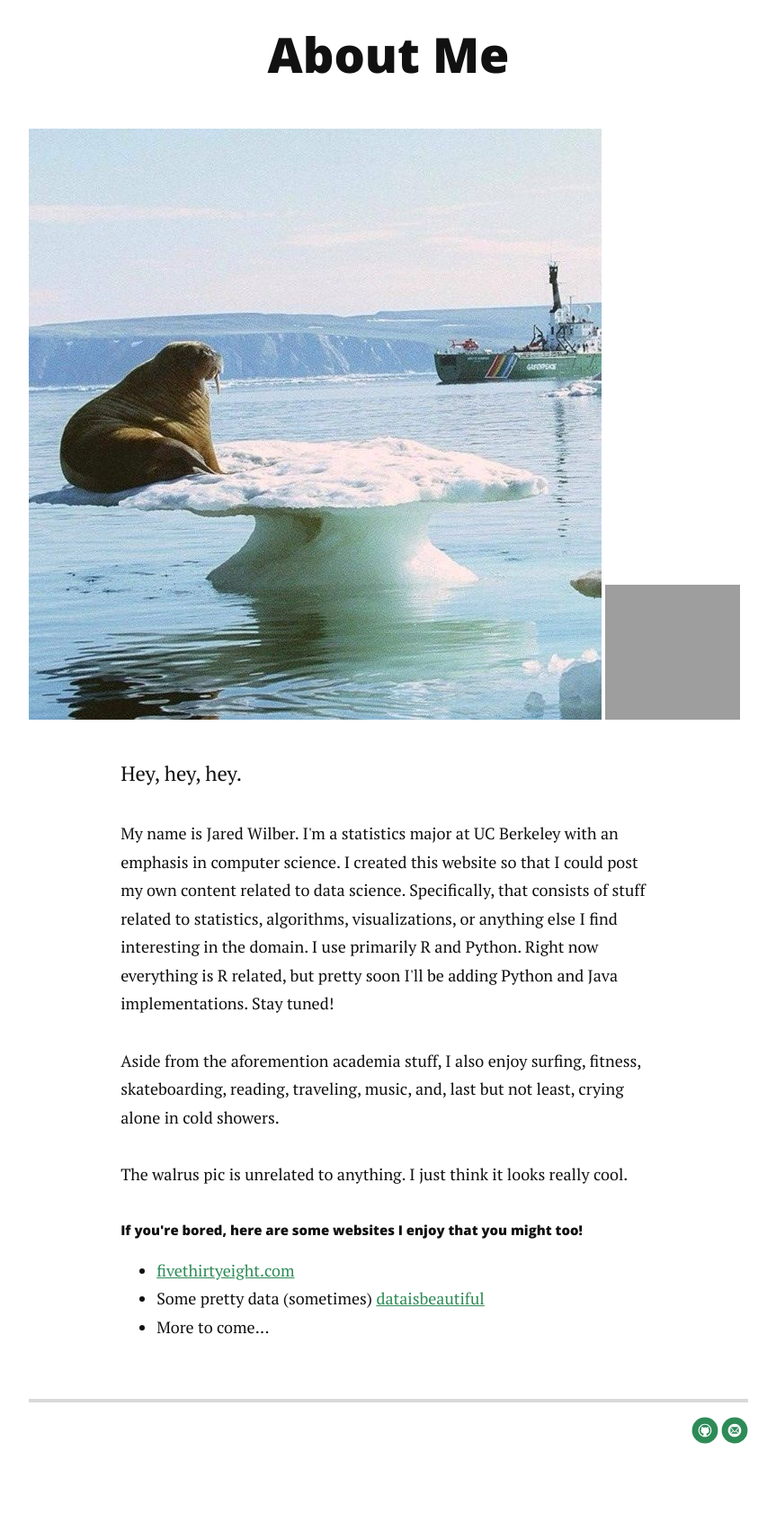
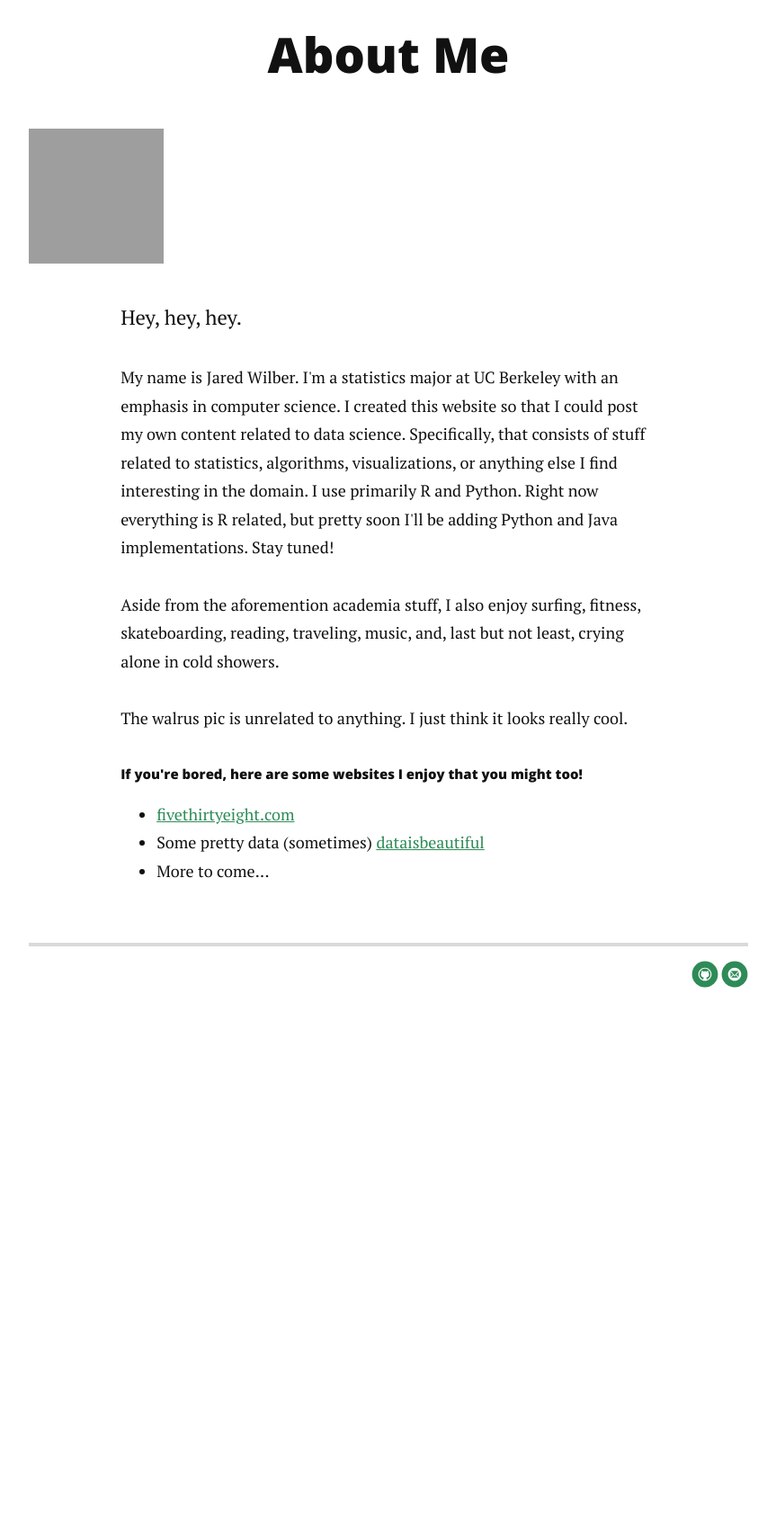
Before and after one commit to jwilber/old_website, a Jekyll site: the page built from about.md, in a window 1280 px wide. Shown: the part 270-1963 px from the top of the page at 90% size, without its empty margins (208-1071 px from the left). Built offline with Jekyll 4.4.1, drawn with Linux system fonts in a browser that asks for light colours; nearby versions of some CDN libraries; after the commit the page ends 1456 px from its top, so only the background shows below that; grey boxes are pictures that could not be loaded.

Commit message:
Update about.md

```diff
--- a/about.md
+++ b/about.md
@@ -5,7 +5,7 @@ title: About Me
 
 <div class="post">
 	<h1 class="pageTitle">About Me</h1>
-	<img src="{{ '/assets/img/walrus.JPG' =100x100| prepend: site.baseurl }}" alt="">
+	<!-- <img src="{{ '/assets/img/walrus.JPG' =100x100| prepend: site.baseurl }}" alt=""> -->
 	<img src="/images/me.png" width="150" height="150"/>
 	<p class="intro">Hey, hey, hey.</p>
 	<p>My name is Jared Wilber. I'm a statistics major at UC Berkeley with an emphasis in computer science. I created this website so that I could post my own content related to data science. Specifically, that consists of  stuff related to statistics, algorithms, visualizations, or anything else I find interesting in the domain. I use primarily R and Python. Right now everything is R related, but pretty soon I'll be adding Python and Java implementations. Stay tuned!</p>
```
